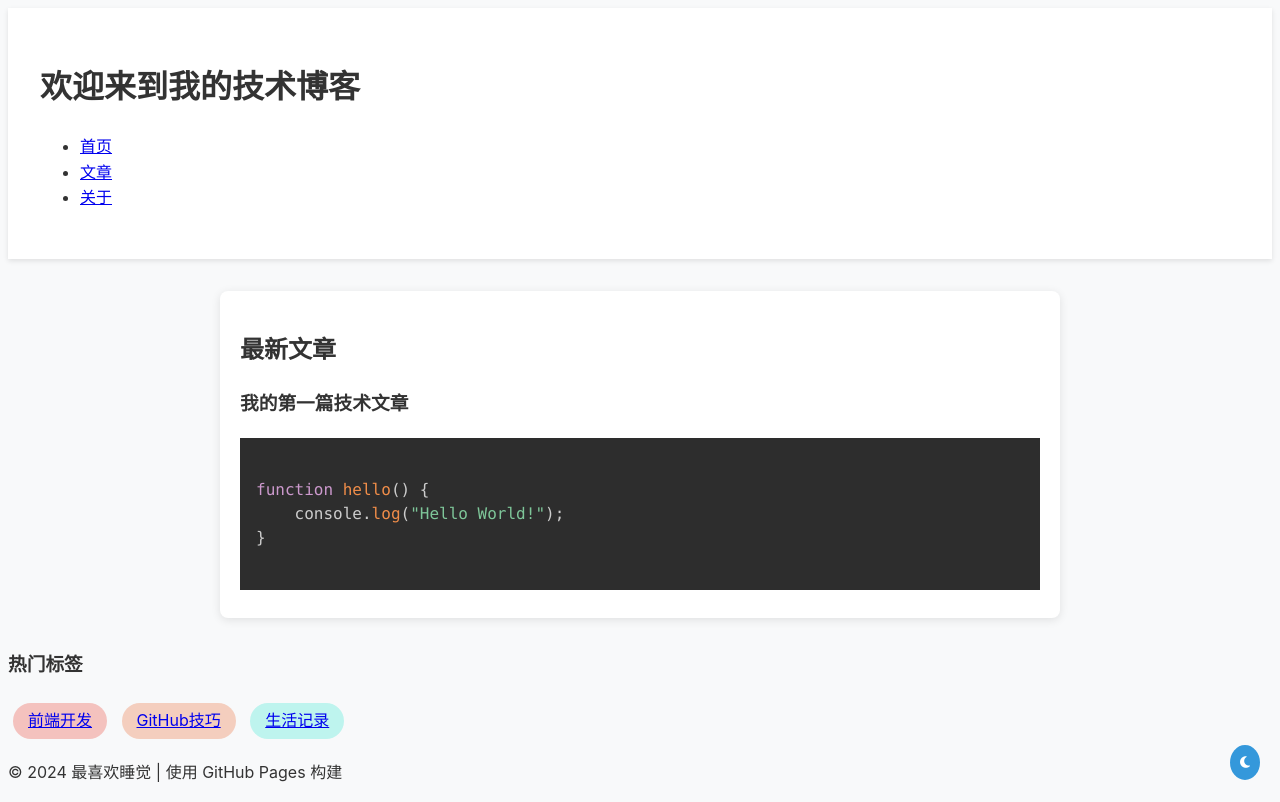
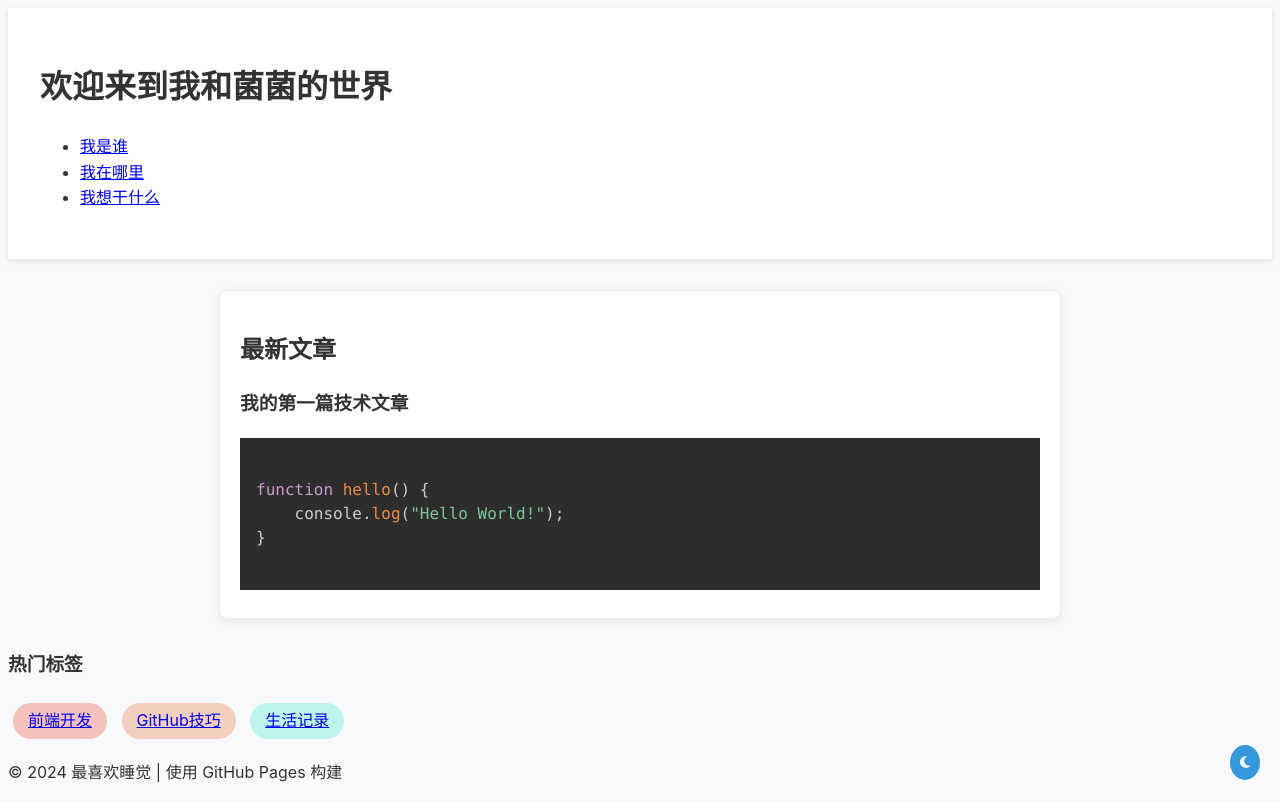
Before and after one commit to hxp2023/hxp2023.github.io, a plain HTML site: page my-website/index.html in a window 1280 px wide. Drawn offline with nearby package versions, Linux system fonts and the light colour scheme.

Commit message:
Update index.html

```diff
--- a/my-website/index.html
+++ b/my-website/index.html
@@ -3,7 +3,7 @@
 <head>
     <meta charset="UTF-8">
     <meta name="viewport" content="width=device-width, initial-scale=1.0">
-    <title>最喜欢睡觉的博客</title>
+    <title>夏叶的博客</title>
     <!-- 引入Font Awesome图标 -->
     <link rel="stylesheet" href="https://cdnjs.cloudflare.com/ajax/libs/font-awesome/6.4.0/css/all.min.css">
     <!-- 引入Prism代码高亮 -->
@@ -18,12 +18,12 @@
     </button>
 
     <header class="main-header">
-        <h1>欢迎来到我的技术博客</h1>
+        <h1>欢迎来到我和菌菌的世界</h1>
         <nav>
             <ul>
-                <li><a href="#home">首页</a></li>
-                <li><a href="#posts">文章</a></li>
-                <li><a href="#about">关于</a></li>
+                <li><a href="#home">我是谁</a></li>
+                <li><a href="#posts">我在哪里</a></li>
+                <li><a href="#about">我想干什么</a></li>
             </ul>
         </nav>
     </header>
```
